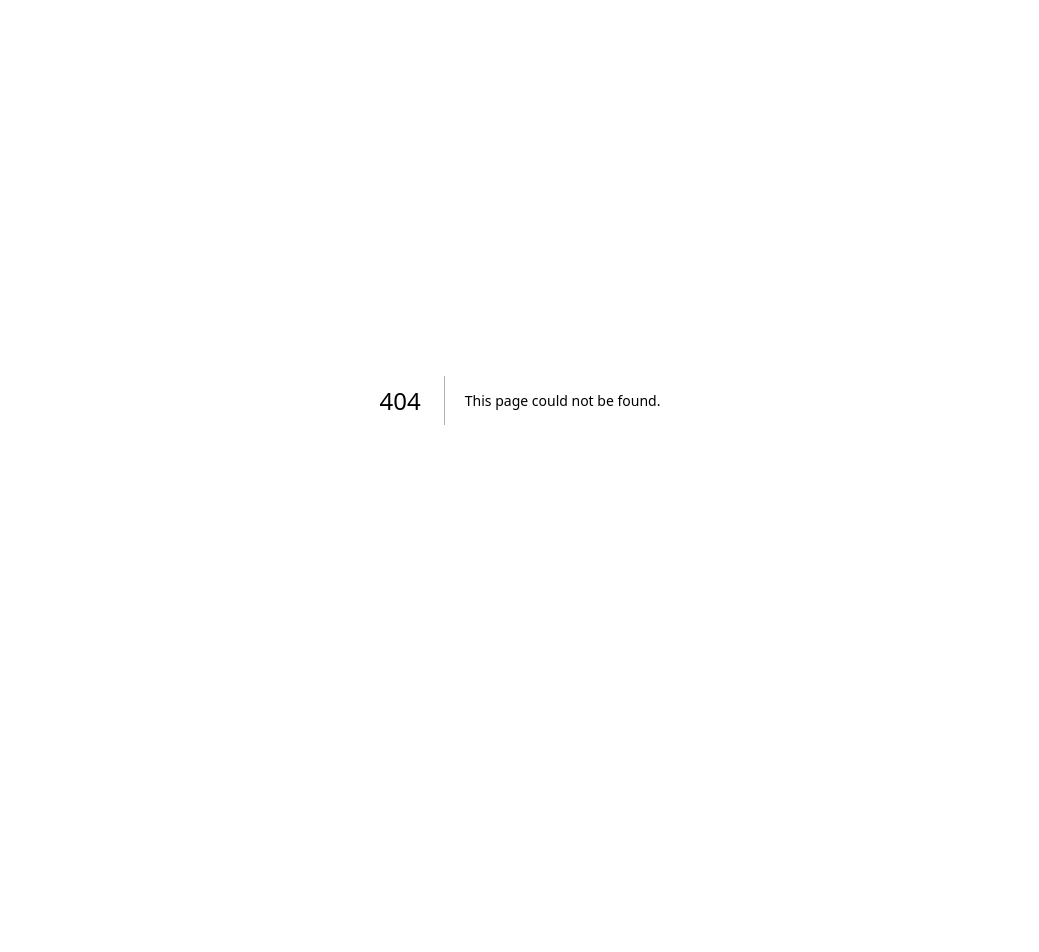
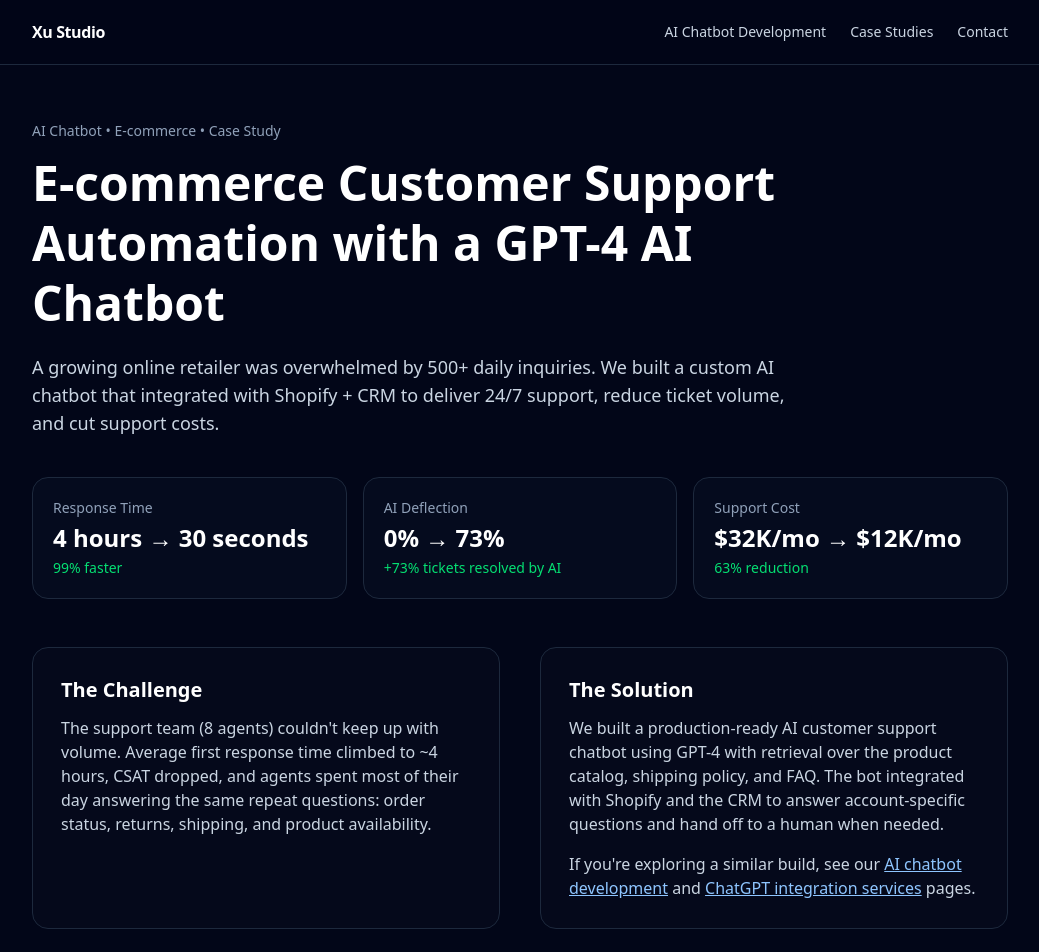
Before and after one commit to ethansure/thexu-studio, a Next.js app: page /case-studies/ecommerce-chatbot in a window 1280 px wide. Before the commit this address had no page. Shown: the top 952 px of the page, without its empty margins (120-1159 px from the left). Before the commit the page ends 800 px from the top, so only its background shows below. Built offline with nearby package versions, Linux system fonts and the light colour scheme.

Commit message:
Add ecommerce chatbot case study page for SEO

```diff
--- /dev/null
+++ b/src/app/case-studies/ecommerce-chatbot/page.tsx
@@ -0,0 +1,166 @@
+import type { Metadata } from 'next';
+import Link from 'next/link';
+
+export const metadata: Metadata = {
+  title: 'E-commerce AI Chatbot Case Study | Xu Studio',
+  description:
+    'Case study: GPT-4 powered customer support chatbot for an e-commerce brand. 99% faster response times, 73% ticket deflection, and 63% lower support costs.',
+  alternates: {
+    canonical: 'https://thexustudio.com/case-studies/ecommerce-chatbot',
+  },
+  openGraph: {
+    title: 'E-commerce AI Chatbot Case Study | Xu Studio',
+    description:
+      'GPT-4 customer support chatbot for e-commerce: response time cut from hours to seconds, 73% ticket deflection, 63% cost reduction.',
+    url: 'https://thexustudio.com/case-studies/ecommerce-chatbot',
+    type: 'article',
+  },
+};
+
+export default function EcommerceChatbotCaseStudyPage() {
+  return (
+    <main className="min-h-screen bg-slate-950 text-white">
+      <header className="border-b border-slate-800 bg-slate-950/80 backdrop-blur">
+        <div className="max-w-5xl mx-auto px-6 py-5 flex items-center justify-between">
+          <Link href="/" className="font-semibold tracking-tight">
+            Xu Studio
+          </Link>
+          <nav className="flex items-center gap-6 text-sm">
+            <Link href="/ai-chatbot" className="text-slate-300 hover:text-white transition">
+              AI Chatbot Development
+            </Link>
+            <Link href="/case-studies" className="text-slate-300 hover:text-white transition">
+              Case Studies
+            </Link>
+            <Link href="/#contact" className="text-slate-300 hover:text-white transition">
+              Contact
+            </Link>
+          </nav>
+        </div>
+      </header>
+
+      <article className="max-w-5xl mx-auto px-6 py-14">
+        <div className="max-w-3xl">
+          <p className="text-sm text-slate-400">AI Chatbot • E-commerce • Case Study</p>
+          <h1 className="text-4xl md:text-5xl font-bold mt-3 leading-tight">
+            E-commerce Customer Support Automation with a GPT-4 AI Chatbot
+          </h1>
+          <p className="text-lg text-slate-300 mt-5">
+            A growing online retailer was overwhelmed by 500+ daily inquiries. We built a custom AI
+            chatbot that integrated with Shopify + CRM to deliver 24/7 support, reduce ticket volume,
+            and cut support costs.
+          </p>
+        </div>
+
+        <section className="grid md:grid-cols-3 gap-4 mt-10">
+          <div className="rounded-2xl border border-slate-800 bg-slate-900/30 p-5">
+            <div className="text-slate-400 text-sm">Response Time</div>
+            <div className="text-2xl font-bold mt-1">4 hours → 30 seconds</div>
+            <div className="text-green-400 text-sm mt-1">99% faster</div>
+          </div>
+          <div className="rounded-2xl border border-slate-800 bg-slate-900/30 p-5">
+            <div className="text-slate-400 text-sm">AI Deflection</div>
+            <div className="text-2xl font-bold mt-1">0% → 73%</div>
+            <div className="text-green-400 text-sm mt-1">+73% tickets resolved by AI</div>
+          </div>
+          <div className="rounded-2xl border border-slate-800 bg-slate-900/30 p-5">
+            <div className="text-slate-400 text-sm">Support Cost</div>
+            <div className="text-2xl font-bold mt-1">$32K/mo → $12K/mo</div>
+            <div className="text-green-400 text-sm mt-1">63% reduction</div>
+          </div>
+        </section>
+
+        <div className="grid lg:grid-cols-2 gap-10 mt-12">
+          <section className="rounded-2xl border border-slate-800 bg-slate-900/20 p-7">
+            <h2 className="text-xl font-semibold">The Challenge</h2>
+            <p className="text-slate-300 mt-3">
+              The support team (8 agents) couldn&apos;t keep up with volume. Average first response time
+              climbed to ~4 hours, CSAT dropped, and agents spent most of their day answering the same
+              repeat questions: order status, returns, shipping, and product availability.
+            </p>
+          </section>
+          <section className="rounded-2xl border border-slate-800 bg-slate-900/20 p-7">
+            <h2 className="text-xl font-semibold">The Solution</h2>
+            <p className="text-slate-300 mt-3">
+              We built a production-ready AI customer support chatbot using GPT-4 with retrieval over
+              the product catalog, shipping policy, and FAQ. The bot integrated with Shopify and the
+              CRM to answer account-specific questions and hand off to a human when needed.
+            </p>
+            <p className="text-slate-300 mt-4">
+              If you&apos;re exploring a similar build, see our{' '}
+              <Link href="/ai-chatbot" className="text-blue-300 hover:text-blue-200 underline">
+                AI chatbot development
+              </Link>{' '}
+              and{' '}
+              <Link
+                href="/chatgpt-integration"
+                className="text-blue-300 hover:text-blue-200 underline"
+              >
+                ChatGPT integration services
+              </Link>{' '}
+              pages.
+            </p>
+          </section>
+        </div>
+
+        <section className="rounded-2xl border border-slate-800 bg-slate-900/20 p-7 mt-10">
+          <h2 className="text-xl font-semibold">Implementation (8 weeks)</h2>
+          <ol className="list-decimal ml-5 mt-4 space-y-2 text-slate-300">
+            <li>Requirements + conversation flow design</li>
+            <li>Knowledge preparation (catalog, policy, FAQ) + RAG evaluation</li>
+            <li>Shopify + shipping API + CRM integration</li>
+            <li>Human handoff + escalation rules</li>
+            <li>Testing, safety guardrails, and on-call launch support</li>
+          </ol>
+        </section>
+
+        <section className="rounded-2xl border border-slate-800 bg-slate-900/20 p-7 mt-10">
+          <h2 className="text-xl font-semibold">Results</h2>
+          <ul className="mt-4 space-y-2 text-slate-300">
+            <li>
+              <strong className="text-white">99% faster first response:</strong> 4 hours → 30 seconds
+            </li>
+            <li>
+              <strong className="text-white">73% ticket deflection:</strong> most repetitive
+              inquiries resolved end-to-end by the bot
+            </li>
+            <li>
+              <strong className="text-white">CSAT improvement:</strong> 3.2/5 → 4.6/5
+            </li>
+            <li>
+              <strong className="text-white">63% lower support cost:</strong> $32K/mo → $12K/mo
+            </li>
+          </ul>
+        </section>
+
+        <section className="rounded-2xl border border-slate-800 bg-gradient-to-r from-blue-600/15 via-purple-600/15 to-pink-600/15 p-7 mt-10">
+          <h2 className="text-2xl font-bold">Want to replicate these results?</h2>
+          <p className="text-slate-300 mt-3">
+            We&apos;ll recommend the fastest path to production (RAG vs fine-tuning), scope integrations,
+            and estimate ROI.
+          </p>
+          <div className="flex flex-wrap gap-3 mt-6">
+            <Link
+              href="/#contact"
+              className="inline-flex items-center justify-center rounded-full bg-white text-slate-900 px-6 py-3 font-semibold hover:bg-slate-100 transition"
+            >
+              Get a Free Consultation
+            </Link>
+            <Link
+              href="/case-studies"
+              className="inline-flex items-center justify-center rounded-full border border-slate-700 px-6 py-3 font-semibold text-white hover:bg-slate-900 transition"
+            >
+              Browse More Case Studies
+            </Link>
+          </div>
+        </section>
+      </article>
+
+      <footer className="border-t border-slate-800 py-10">
+        <div className="max-w-5xl mx-auto px-6 text-sm text-slate-500">
+          © {new Date().getFullYear()} Xu Studio LLC. All rights reserved.
+        </div>
+      </footer>
+    </main>
+  );
+}
--- a/src/app/case-studies/page.tsx
+++ b/src/app/case-studies/page.tsx
@@ -7,6 +7,7 @@ import Link from 'next/link';
 const caseStudies = [
   {
     id: 'ecommerce-chatbot',
+    href: '/case-studies/ecommerce-chatbot',
     icon: Bot,
     category: 'AI Chatbot',
     title: 'E-commerce Customer Support Automation',
@@ -32,6 +33,7 @@ const caseStudies = [
   },
   {
     id: 'workflow-automation',
+    href: '/case-studies',
     icon: Zap,
     category: 'Workflow Automation',
     title: 'Invoice Processing Automation for Accounting Firm',
@@ -57,6 +59,7 @@ const caseStudies = [
   },
   {
     id: 'ai-integration',
+    href: '/case-studies',
     icon: Brain,
     category: 'AI Integration',
     title: 'Claude AI Integration for Legal Document Review',
@@ -82,6 +85,7 @@ const caseStudies = [
   },
   {
     id: 'custom-ai-saas',
+    href: '/case-studies',
     icon: Code,
     category: 'Custom AI Development',
     title: 'AI-Powered Recruitment Screening Platform',
@@ -108,6 +112,7 @@ const caseStudies = [
   },
   {
     id: 'ai-customer-service',
+    href: '/case-studies',
     icon: MessageSquare,
     category: 'AI Customer Service',
     title: '24/7 AI Support for SaaS Company',
@@ -133,6 +138,7 @@ const caseStudies = [
   },
   {
     id: 'ai-consulting',
+    href: '/case-studies',
     icon: Shield,
     category: 'AI Strategy',
     title: 'AI Transformation Roadmap for Healthcare Provider',
@@ -313,6 +319,19 @@ export default function CaseStudiesPage() {
                       </div>
                     </div>
                   </div>
+
+                  {/* Detail link */}
+                  {study.href !== '/case-studies' && (
+                    <div className="mt-6">
+                      <Link
+                        href={study.href}
+                        className="inline-flex items-center gap-2 text-sm font-semibold text-blue-300 hover:text-blue-200 transition"
+                      >
+                        Read the full case study
+                        <ArrowRight className="w-4 h-4" />
+                      </Link>
+                    </div>
+                  )}
                 </div>
               </div>
             </motion.div>
--- a/src/app/layout.tsx
+++ b/src/app/layout.tsx
@@ -9,6 +9,7 @@ const inter = Inter({
 });
 
 export const metadata: Metadata = {
+  metadataBase: new URL('https://thexustudio.com'),
   title: "AI Chatbot & Agent Development | Custom AI Solutions | Xu Studio",
   description: "Build AI chatbots, agents, and automation solutions for your business. Custom GPT-4 & Claude integration, 24/7 AI customer service, workflow automation. Free consultation.",
   keywords: ["AI chatbot development", "AI agent development", "custom AI chatbot", "AI automation services", "ChatGPT integration", "Claude AI integration", "AI voice agent", "voice AI development", "AI phone agent", "business AI solutions", "AI workflow automation", "LLM development", "AI consulting", "build AI agent", "AI chatbot for business", "enterprise AI", "AI integration services", "custom AI solutions"],
--- a/src/app/sitemap.ts
+++ b/src/app/sitemap.ts
@@ -33,6 +33,12 @@ export default function sitemap(): MetadataRoute.Sitemap {
       priority: 0.9,
     },
     {
+      url: 'https://thexustudio.com/case-studies/ecommerce-chatbot',
+      lastModified: new Date(),
+      changeFrequency: 'monthly',
+      priority: 0.7,
+    },
+    {
       url: 'https://thexustudio.com/chatgpt-integration',
       lastModified: new Date(),
       changeFrequency: 'weekly',
```
